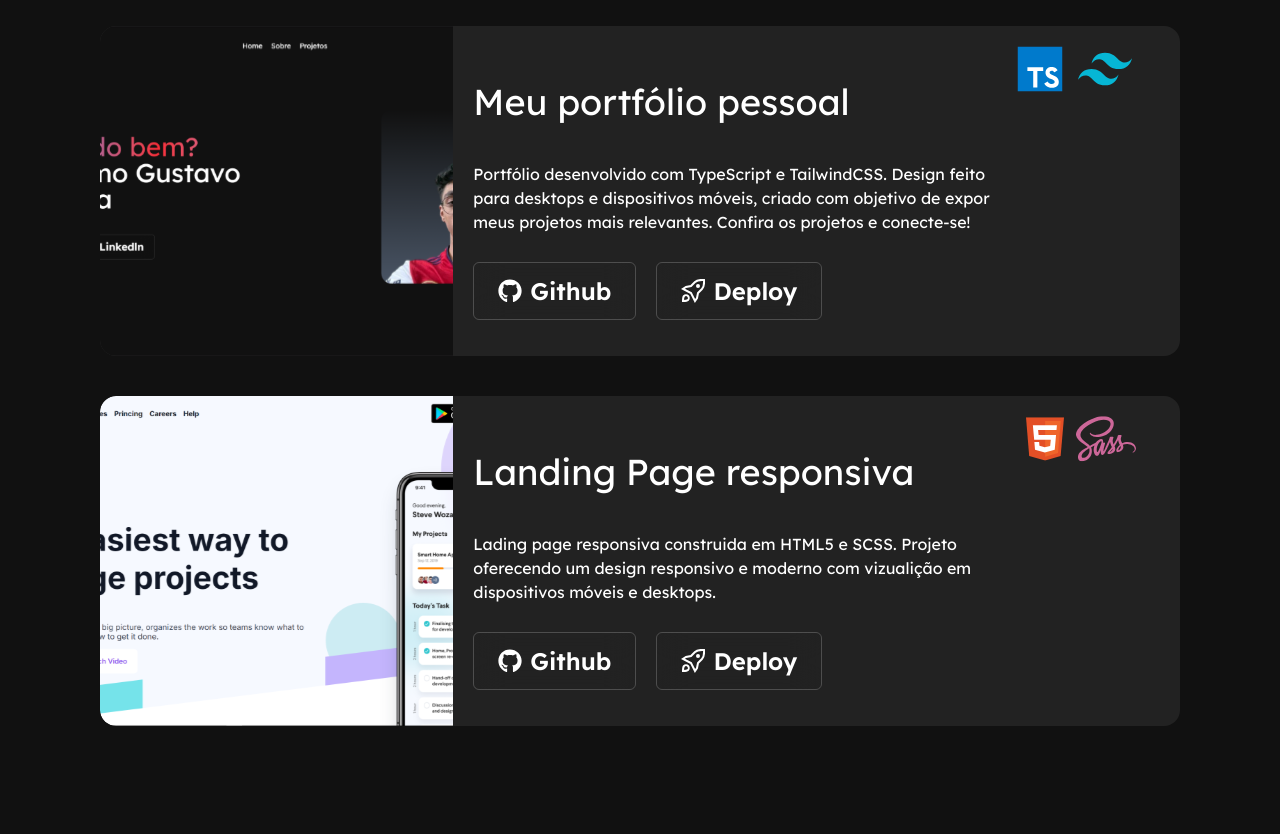
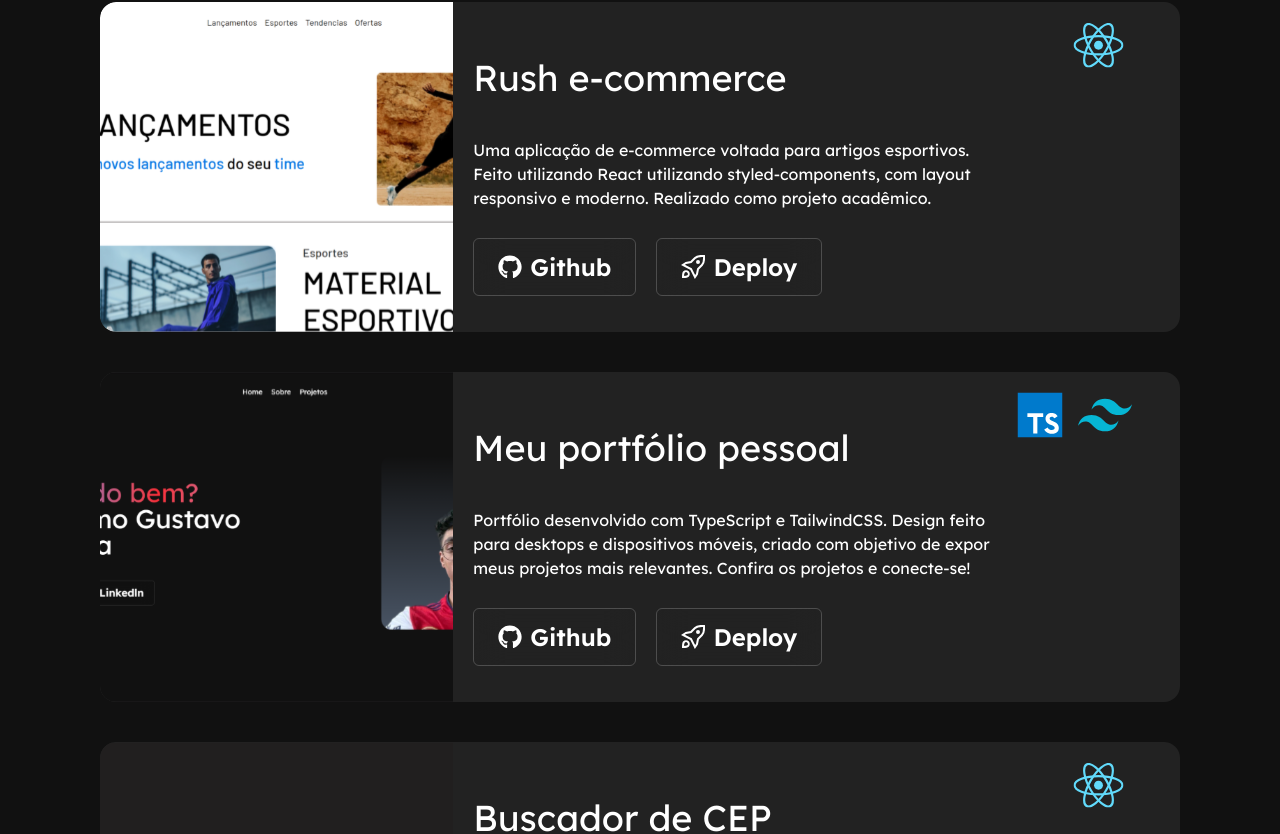
Before and after one commit to Berla1/portfolio, a React (Vite) app: page / in a window 1280 px wide. Shown: the part 3068-3902 px from the top of the page. Built offline with nearby package versions, Linux system fonts and the light colour scheme; a web font is replaced by a local one.

Commit message:
mais dois projetos

```diff
--- a/src/components/Projetos/index.tsx
+++ b/src/components/Projetos/index.tsx
@@ -4,6 +4,8 @@ import capaCarrinho from "../../assets/imagens-projetos/capa-carrinho-iot.svg";
 import capaCardapio from "../..//assets/imagens-projetos/capa-cardapio.svg";
 import capaLandingPage from "../../assets/imagens-projetos/capa-landing-page.svg";
 import capaMahindra from "../../assets/imagens-projetos/capa-mahindra.svg";
+import capaBuscador from "../../assets/imagens-projetos/capa-buscador-cep.svg";
+import capaRush from "../../assets/imagens-projetos/capa-rush.svg";
 import CMais from "../../assets/tecnologias/logo-c++.svg";
 import TypeScript from "../../assets/tecnologias/logo-typescript.svg";
 import TailwindCSS from "../../assets/tecnologias/logo-tailwind.svg";
@@ -25,7 +27,7 @@ const Projetos = () => {
         <CardProjeto
           fotoProjeto={capaCarrinho}
           nomeProjeto="Carrinho controlado por gestos"
-          descricaoProjeto="Este projeto implementa um sistema de controle baseado em gestos da mão usando Mediapipe, OpenCV, e MQTT para controlar motores e um servo via comandos remotos. Com uma câmera, gestos são detectados em tempo real para realizar ações como mover um motor ou ajustar o ângulo de um servo. Usando Python e C++ para a comunicação entre os dispositivos. Realizado como projeto acadêmico."
+          descricaoProjeto="Implementa um sistema de controle baseado em gestos da mão usando Mediapipe, OpenCV, e MQTT. Com uma câmera, gestos são detectados em tempo real para realizar ações como mover um motor ou ajustar o ângulo de um servo. Usando Python e C++ para a comunicação entre os dispositivos. Realizado como projeto acadêmico."
           githubBotao={false}
           githubLink="https://github.com/Berla1/hand-gesture-control"
           youtubeBotao={false}
@@ -60,6 +62,17 @@ const Projetos = () => {
         />
 
         <CardProjeto
+          fotoProjeto={capaRush}
+          nomeProjeto="Rush e-commerce"
+          descricaoProjeto="Uma aplicação de e-commerce voltada para artigos esportivos. Feito utilizando React utilizando styled-components, com layout responsivo e moderno. Realizado como projeto acadêmico."
+          githubBotao={false}
+          githubLink="https://github.com/E-fficency/rush"
+          deployBotao={false}
+          deployLink="https://e-fficency.github.io/rush/"
+          tecnologia1={React}
+        />
+
+        <CardProjeto
           fotoProjeto={capaPortfolio}
           nomeProjeto="Meu portfólio pessoal"
           descricaoProjeto="Portfólio desenvolvido com TypeScript e TailwindCSS.
@@ -71,6 +84,18 @@ const Projetos = () => {
           githubBotao={false}
           githubLink="https://github.com/Berla1/portfolio"
         />
+
+        <CardProjeto
+          fotoProjeto={capaBuscador}
+          nomeProjeto="Buscador de CEP"
+          descricaoProjeto="uma aplicação desenvolvida em React que permite aos usuários consultar informações de endereço a partir de um CEP fornecido. A aplicação consome APIs para obter dados como logradouro, bairro, cidade e estado relacionados ao CEP inserido. Além disso, valida o formato do CEP informado pelo usuário."
+          githubBotao={false}
+          githubLink="https://github.com/Berla1/busca-cep"
+          deployBotao={false}
+          deployLink="https://busca-cep-khaki.vercel.app"
+          tecnologia1={React}
+        />
+
         <CardProjeto
           fotoProjeto={capaLandingPage}
           nomeProjeto="Landing Page responsiva"
```
Also changed, not shown: src/assets/imagens-projetos/capa-buscador-cep.svg (added), src/assets/imagens-projetos/capa-rush.svg (added).
